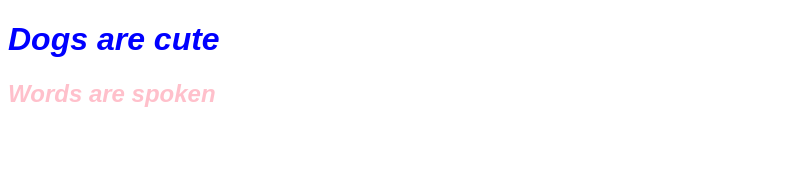
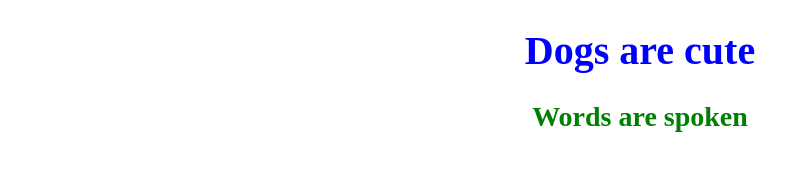
Before and after one commit to brasil504/Css, a plain HTML site: page code.html in a window 1280 px wide. Shown: the whole page, without its empty margins (0-810 px from the left). Drawn offline with Linux system fonts and the light colour scheme.

Commit message:
Update code.html

```diff
--- a/code.html
+++ b/code.html
@@ -1,22 +1,8 @@
 <!DOCTYPE html>
-<html lang="en">
+<html>
 <head>
-  <meta charset="UTF-8">
-  <meta name="viewport" content="width=device-width, initial-scale=1.0">
-  <title>Heading Demo</title>
-  <style>
-    h1 {
-      font-style: italic;
-      font-family: sans-serif;
-      color: blue;
-    }
-
-    h2 {
-      font-style: italic;
-      font-family: sans-serif;
-      color: pink;
-    }
-  </style>
+    <title>Styled Page</title>
+    <link rel="stylesheet" href="styles.css">
 </head>
 <body>
 
```
